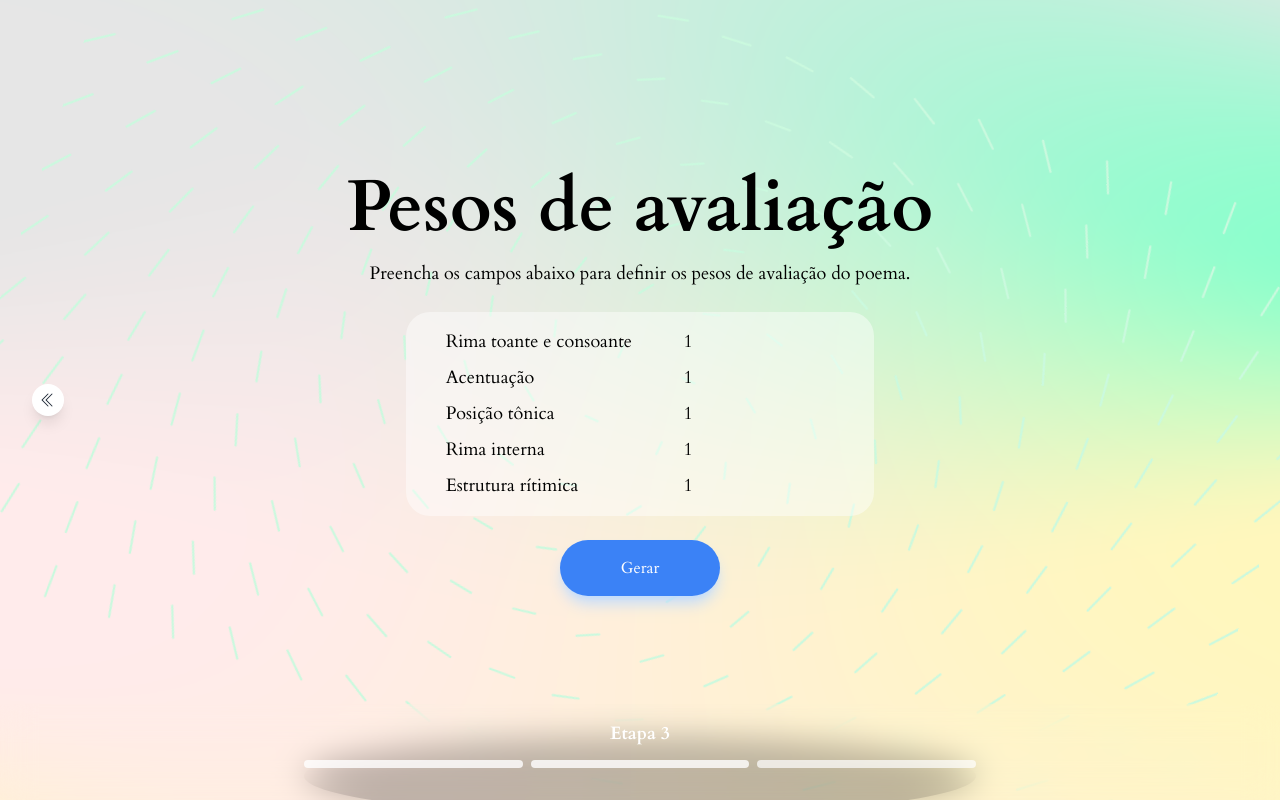
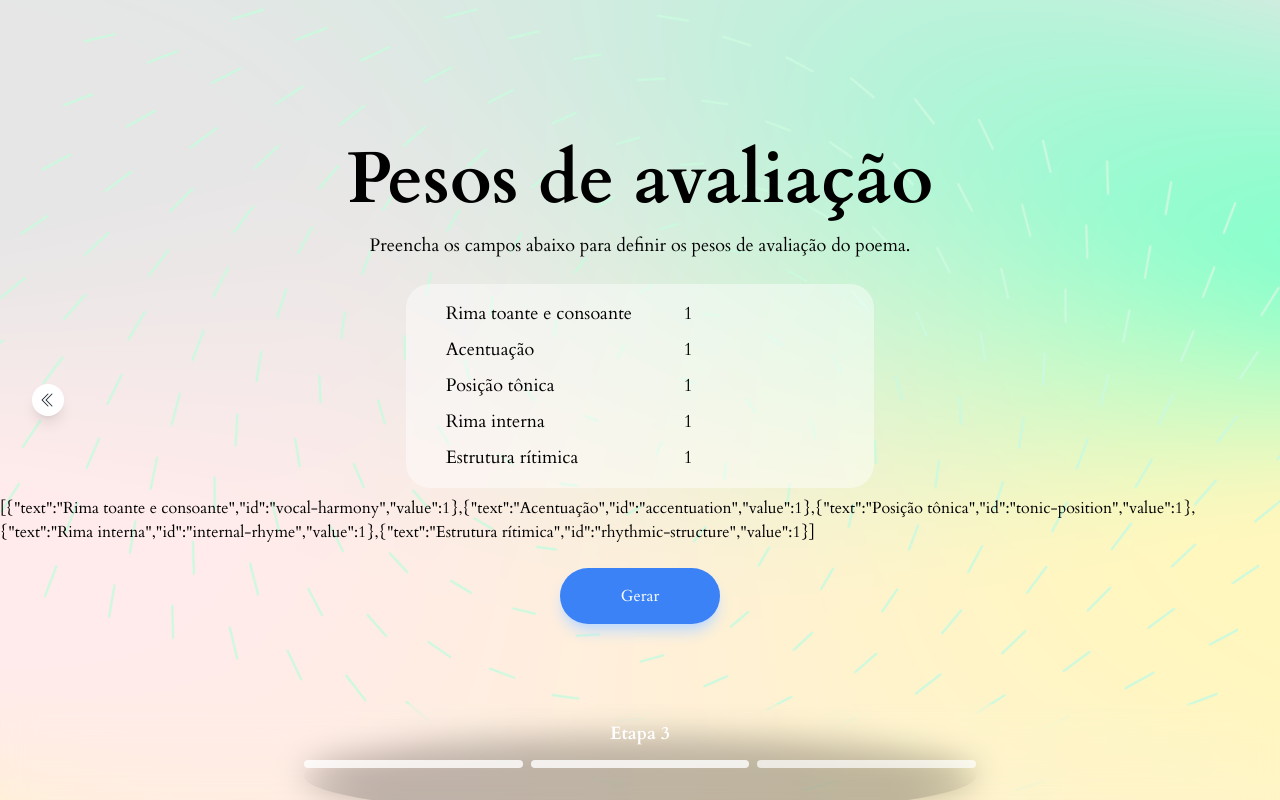
Before and after one commit to lasicuefs/propoe2-ui, an Angular app: page /new/weights in a window 1280 px wide. Built offline with nearby package versions, Linux system fonts and the light colour scheme.

Commit message:
add inspection

```diff
--- a/src/app/pages/new-poem/step-3/step-3.component.html
+++ b/src/app/pages/new-poem/step-3/step-3.component.html
@@ -7,7 +7,7 @@
     <ul
         class="flex flex-col gap-2 text-lg overflow-hidden min-w-96 rounded-3xl mt-4 bg-white bg-opacity-45 p-4 px-10"
     >
-    @for (option of weights; track option.id) {
+    @for (option of weights(); track option.id) {
         <attribute-field
             [attribute]="option.text"
             [value]="option.value"
@@ -17,6 +17,7 @@
     }
     </ul>
 
+    <span>{{ inspect(weights()) }}</span>
     <a (click)="onGenerate($event)">
         <button class="action-btn">Gerar</button>
     </a>
--- a/src/app/pages/new-poem/step-3/step-3.component.ts
+++ b/src/app/pages/new-poem/step-3/step-3.component.ts
@@ -1,4 +1,4 @@
-import { Component, inject } from "@angular/core"
+import { Component, inject, signal } from "@angular/core"
 import { CommonModule } from "@angular/common"
 import { Router } from "@angular/router"
 
@@ -24,6 +24,10 @@ const defaultOptions: WeightsOption[] = [
     { text: "Estrutura rítimica", id: "rhythmic-structure", value: 1.0 },
 ]
 
+function inspect(obj: any): string {
+    return JSON.stringify(obj)
+}
+
 @Component({
     selector: "app-step-3",
     imports: [AttributeField, CommonModule, Steps, BackBtnComponent],
@@ -34,12 +38,16 @@ export class WeightsForms {
     private forms = inject(Forms)
     private router = inject(Router)
 
-    weights = defaultOptions
+    weights = signal<WeightsOption[]>(defaultOptions)
+
+    inspect(obj: any): string {
+        return inspect(obj)
+    }
 
     updateForms(): void {
         const weights: any = {}
 
-        this.weights.forEach((weight) => {
+        this.weights().forEach((weight) => {
             const input = document.querySelector(
                 `input[name="${weight.id}"]`,
             ) as HTMLInputElement
```
